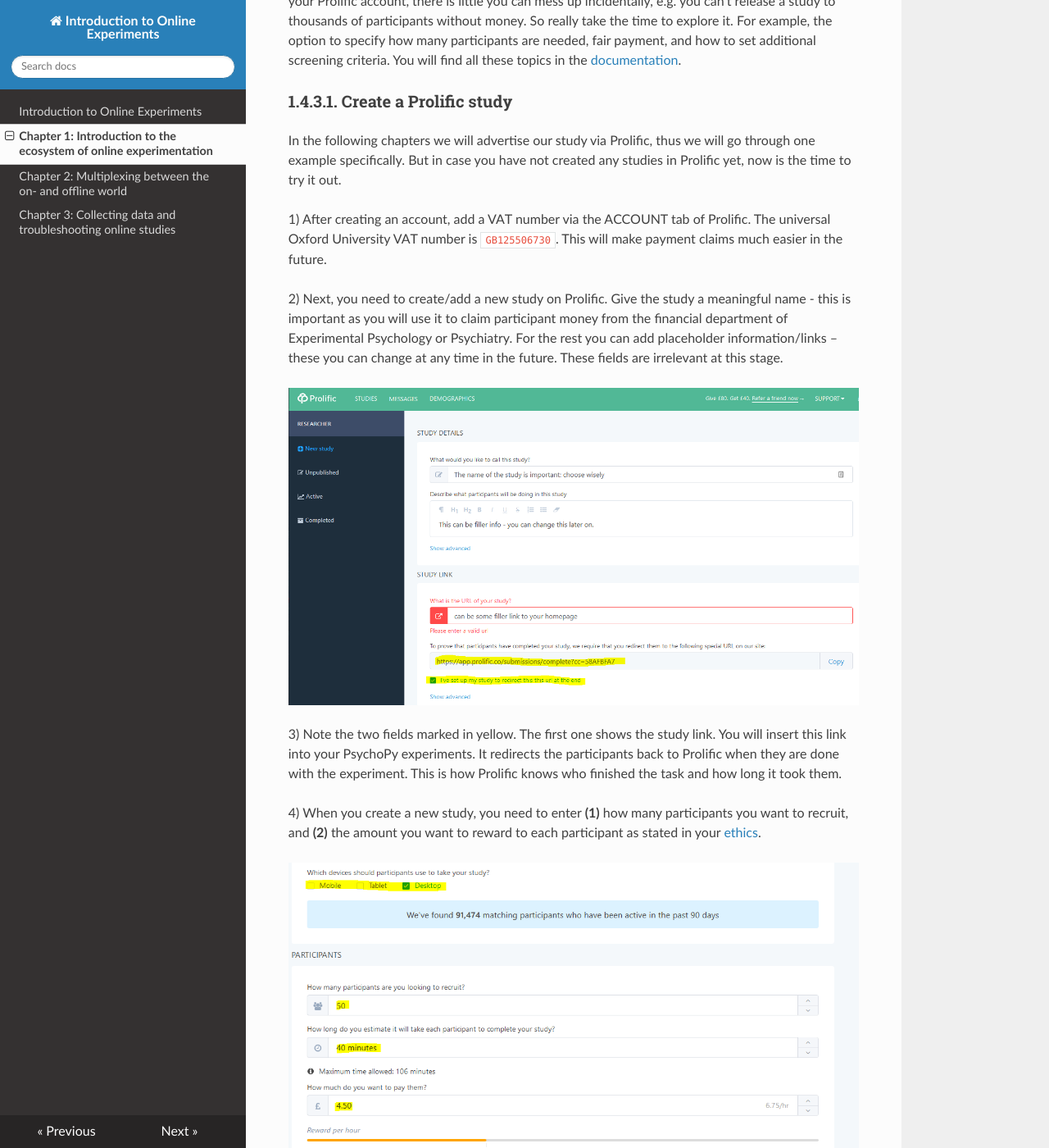
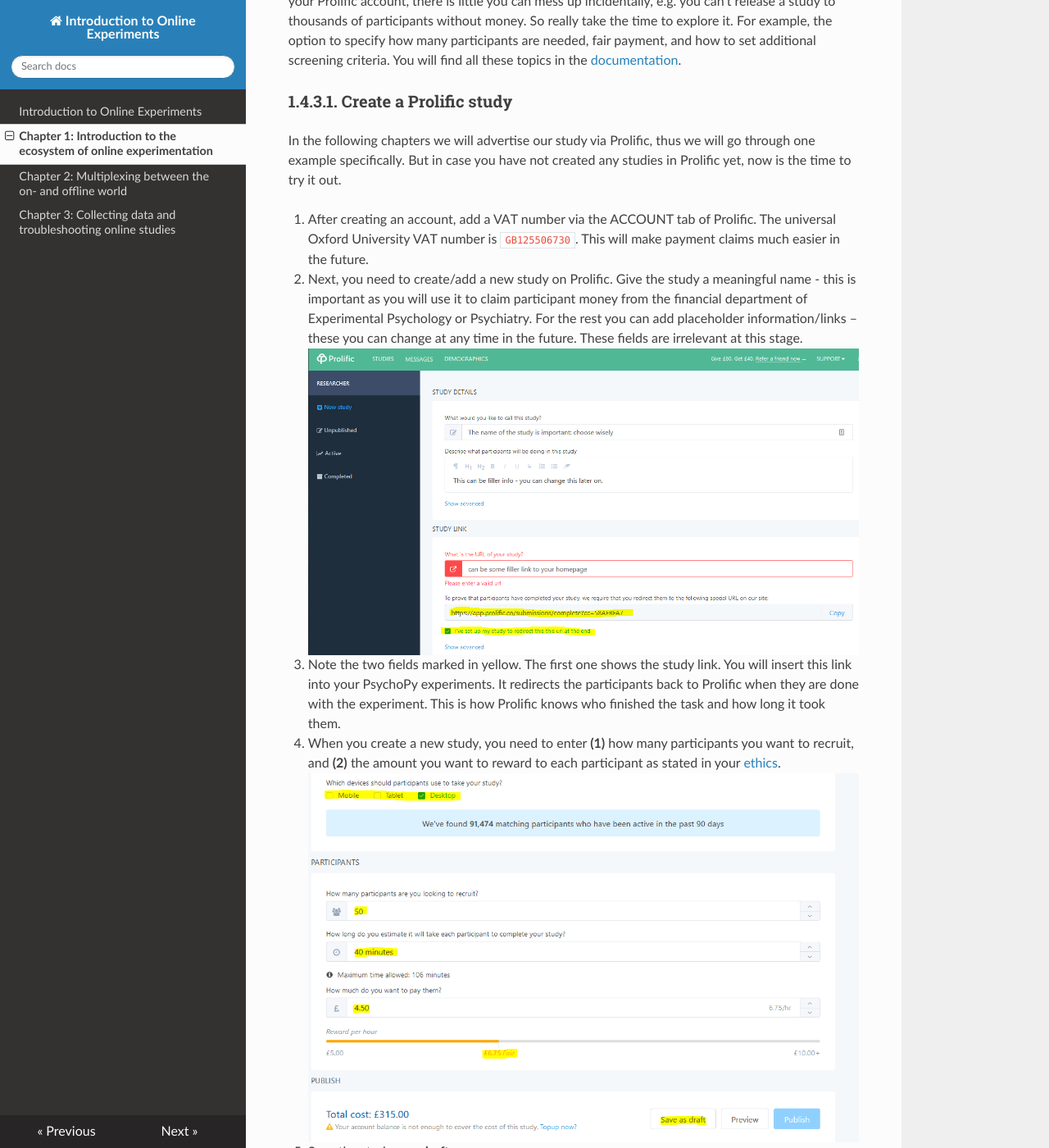
Before and after one commit to onlinews/online_ws, an MkDocs documentation site: the page built from docs/Ch_1_GettingStarted.md, in a window 1280 px wide and 1400 px high, scrolled down 7913 px. Shown: the whole window at 82% size. Built offline with MkDocs 1.6.1, drawn with Linux system fonts in a browser that asks for light colours; nearby versions of some CDN libraries; some of the changed text lies outside the part shown.

Commit message:
hopefully fix numbering

````diff
--- a/docs/Ch_1_GettingStarted.md
+++ b/docs/Ch_1_GettingStarted.md
@@ -123,19 +123,17 @@
 ### 1.4.3.1. Create a Prolific study
 In the following chapters we will advertise our study via Prolific, thus we will go through one example specifically. But in case you have not created any studies in Prolific yet, now is the time to try it out.
 
-1) After creating an account, add a VAT number via the ACCOUNT tab of Prolific. The universal Oxford University VAT number is ```GB125506730```. This will make payment claims much easier in the future.
+1. After creating an account, add a VAT number via the ACCOUNT tab of Prolific. The universal Oxford University VAT number is ```GB125506730```. This will make payment claims much easier in the future.
 
-2) Next, you need to create/add a new study on Prolific.  Give the study a meaningful name - this is important as you will use it to claim participant money from the financial department of Experimental Psychology or Psychiatry. For the rest you can add placeholder information/links – these you can change at any time in the future. These fields are irrelevant at this stage.
-
+2. Next, you need to create/add a new study on Prolific.  Give the study a meaningful name - this is important as you will use it to claim participant money from the financial department of Experimental Psychology or Psychiatry. For the rest you can add placeholder information/links – these you can change at any time in the future. These fields are irrelevant at this stage.
 ![Create Online Study in Prolific](./img/ProlificNewStudy1.PNG)
 
-3) Note the two fields marked in yellow. The first one shows the study link. You will insert this link into your PsychoPy experiments. It redirects the participants back to Prolific when they are done with the experiment. This is how Prolific knows who finished the task and how long it took them.
+3. Note the two fields marked in yellow. The first one shows the study link. You will insert this link into your PsychoPy experiments. It redirects the participants back to Prolific when they are done with the experiment. This is how Prolific knows who finished the task and how long it took them.
 
-4) When you create a new study, you need to enter **(1)** how many participants you want to recruit, and **(2)** the amount you want to reward to each participant as stated in your [ethics](https://online-ws.readthedocs.io/en/latest/Ch_1_GettingStarted/#2-ethics).
-
+4. When you create a new study, you need to enter **(1)** how many participants you want to recruit, and **(2)** the amount you want to reward to each participant as stated in your [ethics](https://online-ws.readthedocs.io/en/latest/Ch_1_GettingStarted/#2-ethics).
 ![Create Online Study in Prolific](./img/ProlificNewStudy2.PNG)
 
-5) Save the study **as a draft**.
+5. Save the study **as a draft**.
 
 
 In case you want to follow the following chapters 1 to 1, please create a study with the following specifications. But this is not so critical. The important thing is that you somehow have a bit of money on your prolific account.
@@ -154,23 +152,20 @@
 #### 1.4.3.2. Paying for studies via Prolific
 For a more comprehensive description of payments in Prolific, have a look [here](https://teams.microsoft.com/_#/school/files/General?threadId=19%3Ad08f75a950904c1285d6d772373d3698%40thread.tacv2&ctx=channel&context=PaymentForms&rootfolder=%252Fsites%252FClinicalNeurosciences-OHBAOnlineExperiments%252FShared%2520Documents%252FGeneral%252FPaymentForms).
 
-1) From the ```Action menu``` of the study (draft), you need to ```Download quote``` and ```Request Invoice```.
-
+1. From the ```Action menu``` of the study (draft), you need to ```Download quote``` and ```Request Invoice```.
 ![Advertise Online Study in Prolific](./img/ProlificSetUp1.png)
 
-2) You need to set the appropriate billing address when requesting an invoice. The address should be the address of your department (department of the grant): for EP that is ```Experimental Psychology Finance Office, University of Oxford, Anna Watts building, Radcliffe Observatory Quarter, Woodstock Road, Oxford, OX2 6GG```; for Psychiatry: ```Department of Psychiatry Finance Office, University of Oxford, Warneford, Hospital, Oxford, OX3 7JX```.
-
+2. You need to set the appropriate billing address when requesting an invoice. The address should be the address of your department (department of the grant): for EP that is ```Experimental Psychology Finance Office, University of Oxford, Anna Watts building, Radcliffe Observatory Quarter, Woodstock Road, Oxford, OX2 6GG```; for Psychiatry: ```Department of Psychiatry Finance Office, University of Oxford, Warneford, Hospital, Oxford, OX3 7JX```.
 ![Advertise Online Study in Prolific](./img/ProlificSetUp2.png)
 
-3) You can now send the generated **PDF quote** + **Requested Invoice (email or PDF)** + **the grant number/information** that pays for the study to your Lab Manager who will raise a PO for it. Expect the requested amount to be added to your Prolific account in about 2 weeks.
+3. You can now send the generated **PDF quote** + **Requested Invoice (email or PDF)** + **the grant number/information** that pays for the study to your Lab Manager who will raise a PO for it. Expect the requested amount to be added to your Prolific account in about 2 weeks.
 
-*Note: The quote you generated is study-specific – so one quote = one study. In case you want money for multiple studies, you need to create them in Prolific and follow the steps above in order to get quotes for each one separately. This means that you need to decide on the number of participants you want to test per study before you actually run it.*
+  *Note: The quote you generated is study-specific – so one quote = one study. In case you want money for multiple studies, you need to create them in Prolific and follow the steps above in order to get quotes for each one separately. This means that you need to decide on the number of participants you want to test per study before you actually run it.*
 
-4) Once you have collected all participants for a study you should send the Lab Manager a summary of the costs and participants. This is quite easy. Just go to your ```Completed studies``` and download the ```Detailed summary```.
-
+4. Once you have collected all participants for a study you should send the Lab Manager a summary of the costs and participants. This is quite easy. Just go to your ```Completed studies``` and download the ```Detailed summary```.
 ![Advertise Online Study in Prolific](./img/ProlificSetUp3.png)
 
-5) *Refunds: In case you did not use all the money on your Prolific account, please make sure to request a refund of that money as described [here](https://researcher-help.prolific.co/hc/en-gb/articles/360009092434-Refunds). Contact your Lab Manager briefly before you do that.*
+5. *Refunds: In case you did not use all the money on your Prolific account, please make sure to request a refund of that money as described [here](https://researcher-help.prolific.co/hc/en-gb/articles/360009092434-Refunds). Contact your Lab Manager briefly before you do that.*
 
 
 ### 1.4.4. Benefits of using online studies for in-lab experimentation
````
